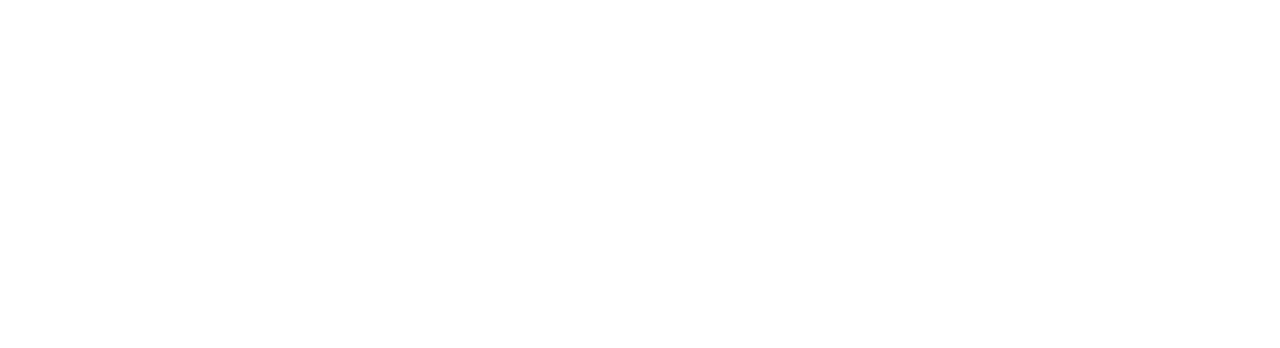
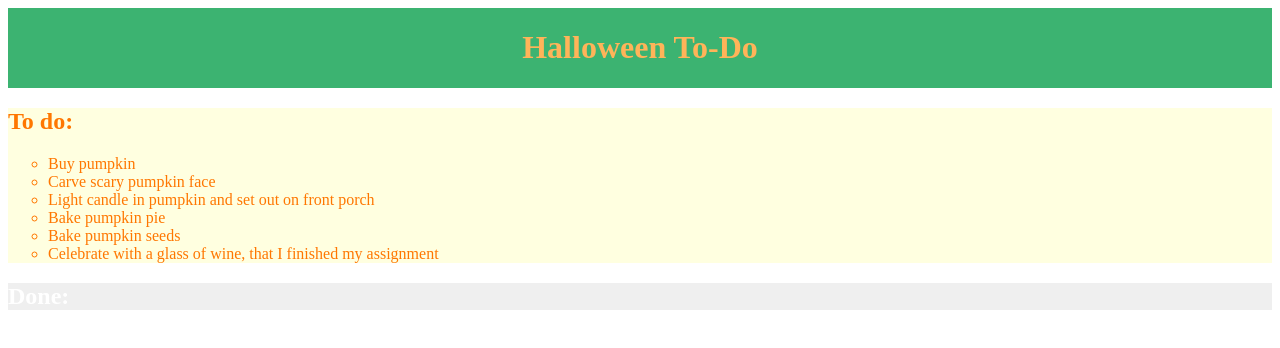
Before and after one commit to Ayngie/assignment-javascript-ToDo, a website built with Parcel: page src/index.html in a window 1280 px wide. Built offline with nearby package versions, Linux system fonts and the light colour scheme.

Commit message:
Created list in html with basic styling

```diff
--- a/src/index.html
+++ b/src/index.html
@@ -8,5 +8,27 @@
     <link rel="stylesheet" href="scss/main.scss" />
     <script src="js/main.js" defer></script>
   </head>
-  <body></body>
+  <body>
+    <header id="myHeader">
+      <h1>Halloween To-Do</h1>
+    </header>
+    <main>
+      <section id="notDone">
+        <h2>To do:</h2>
+        <ul>
+          <li>Buy pumpkin</li>
+          <li>Carve scary pumpkin face</li>
+          <li>Light candle in pumpkin and set out on front porch</li>
+          <li>Bake pumpkin pie</li>
+          <li>Bake pumpkin seeds</li>
+          <li>Celebrate with a glass of wine, that I finished my assignment</li>
+        </ul>
+      </section>
+
+      <section id="checkedAsDone">
+        <h2>Done:</h2>
+        <ul></ul>
+      </section>
+    </main>
+  </body>
 </html>
--- a/src/scss/main.scss
+++ b/src/scss/main.scss
@@ -0,0 +1,36 @@
+html {
+    margin: 0%;
+    padding: 0%;
+}
+
+/* Header */
+#myHeader {
+    background-color: mediumseagreen;
+    color: rgb(255, 180, 89);
+    display: flex;
+    justify-content: center;
+    align-items: center;
+}
+
+/*list items styling*/
+ul {
+    li {
+        cursor: pointer;
+        list-style: circle;
+    }
+    li:hover {
+        background-color: white;
+    }
+}
+
+/*To Do*/
+#notDone {
+    background-color: lightyellow;
+    color: rgb(255, 119, 0);
+}
+
+/*Done*/
+#checkedAsDone {
+    background-color: rgb(239, 239, 239);
+    color: white;
+}
```
